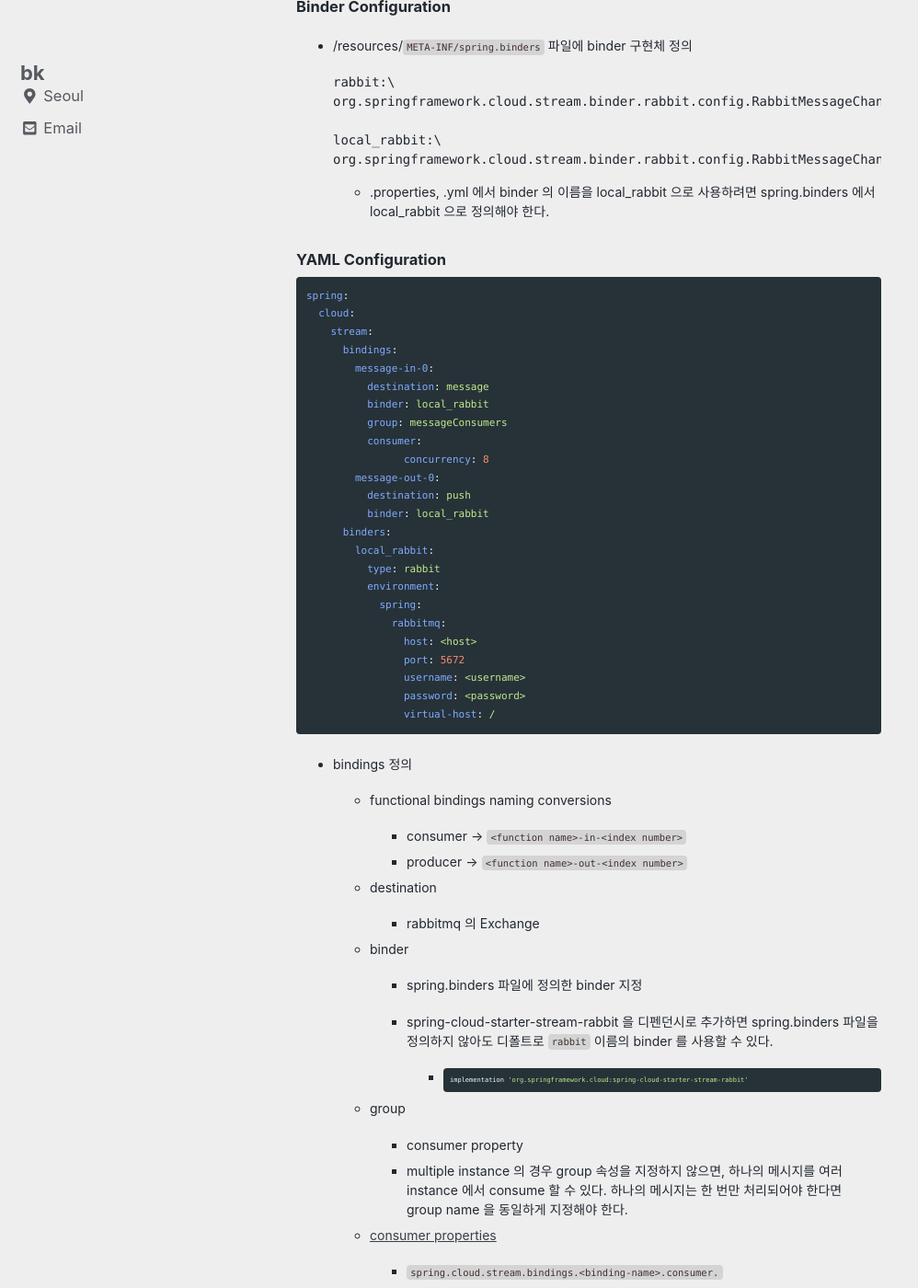
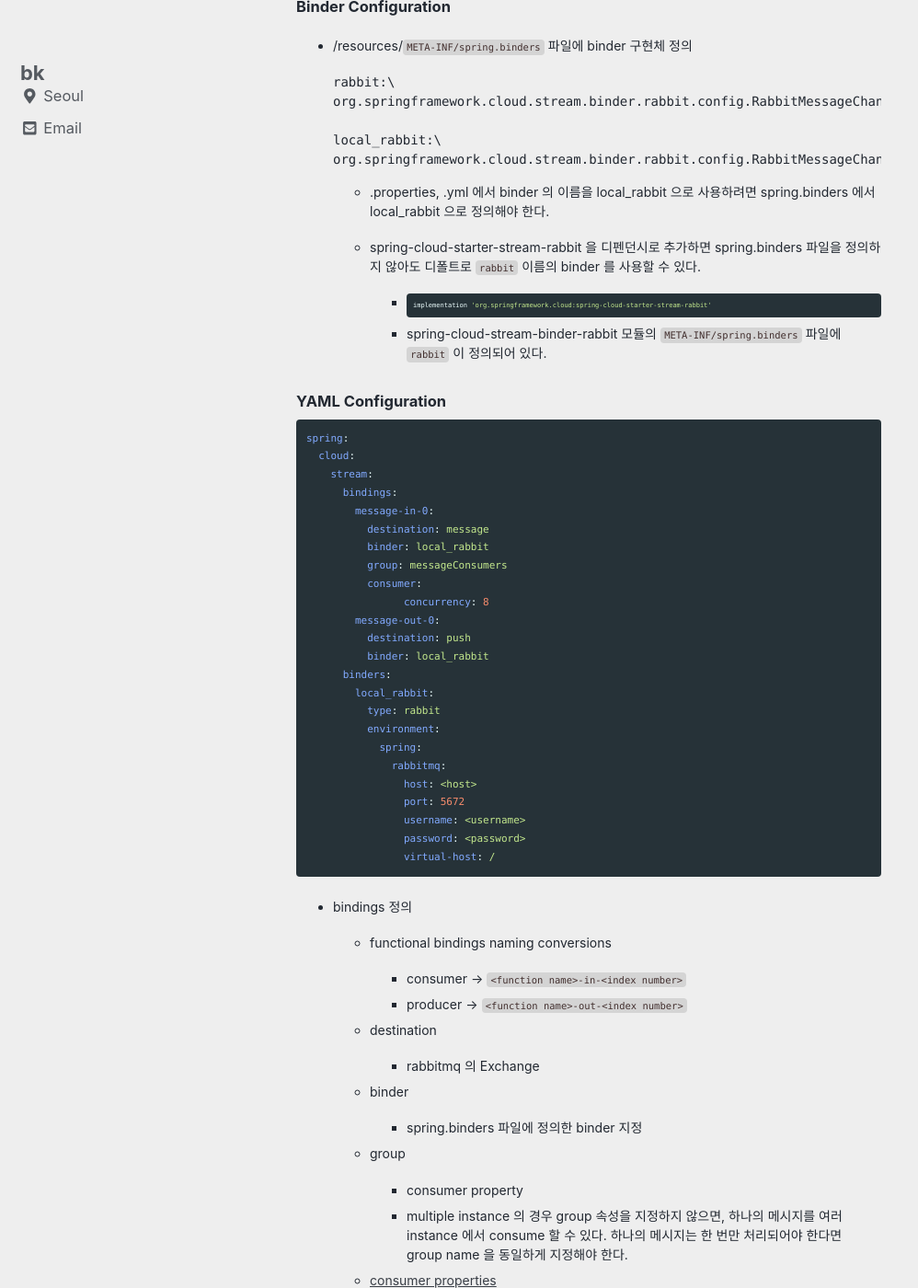
Before and after one commit to choe061/choe061.github.io, a Jekyll site: the page built from _posts/2020-09-20-spring cloud stream(2).md, in a window 1280 px wide and 1400 px high, scrolled down 803 px. Shown: the whole window at 92% size, without its empty margins (0-998 px from the left). Built offline with Jekyll 4.4.1, drawn with Linux system fonts in a browser that asks for light colours; cached includes are drawn as plain includes; nearby versions of some CDN libraries.

Commit message:
spring cloud stream(2) 내용 수정

````diff
--- a/_posts/2020-09-20-spring cloud stream(2).md
+++ b/_posts/2020-09-20-spring cloud stream(2).md
@@ -28,6 +28,14 @@ categories: spring spring-cloud-stream
   ```
 
   * .properties, .yml 에서 binder 의 이름을 local_rabbit 으로 사용하려면 spring.binders 에서 local_rabbit 으로 정의해야 한다.
+
+  * spring-cloud-starter-stream-rabbit 을 디펜던시로 추가하면 spring.binders 파일을 정의하지 않아도 디폴트로 `rabbit` 이름의 binder 를 사용할 수 있다.
+
+    * ```groovy
+      implementation 'org.springframework.cloud:spring-cloud-starter-stream-rabbit'
+      ```
+
+    * spring-cloud-stream-binder-rabbit 모듈의 `META-INF/spring.binders` 파일에 `rabbit` 이 정의되어 있다.
 
 #### YAML Configuration
 
@@ -73,12 +81,6 @@ spring:
 
     * spring.binders 파일에 정의한 binder 지정
 
-    * spring-cloud-starter-stream-rabbit 을 디펜던시로 추가하면 spring.binders 파일을 정의하지 않아도 디폴트로 `rabbit` 이름의 binder 를 사용할 수 있다.
-
-      * ```groovy
-        implementation 'org.springframework.cloud:spring-cloud-starter-stream-rabbit'
-        ```
-
   * group
 
     * consumer property
@@ -94,8 +96,7 @@ spring:
       * [rabbit consumer properties](https://cloud.spring.io/spring-cloud-static/spring-cloud-stream-binder-rabbit/3.0.6.RELEASE/reference/html/spring-cloud-stream-binder-rabbit.html#_rabbitmq_consumer_properties)
 
   * [producer properties](https://cloud.spring.io/spring-cloud-static/spring-cloud-stream/3.0.6.RELEASE/reference/html/spring-cloud-stream.html#_producer_properties)
-
-    * consumer 와 마찬가지로 spring-cloud-stream 에서 공통으로 지원하는 properties 가 있고, [rabbit producer properties](https://cloud.spring.io/spring-cloud-static/spring-cloud-stream-binder-rabbit/3.0.6.RELEASE/reference/html/spring-cloud-stream-binder-rabbit.html#rabbit-prod-props) 가 있다.
+  * consumer 와 마찬가지로 spring-cloud-stream 에서 공통으로 지원하는 properties 가 있고, [rabbit producer properties](https://cloud.spring.io/spring-cloud-static/spring-cloud-stream-binder-rabbit/3.0.6.RELEASE/reference/html/spring-cloud-stream-binder-rabbit.html#rabbit-prod-props) 가 있다.
 
 #### 상용 환경에서 필요한 설정
 
````
